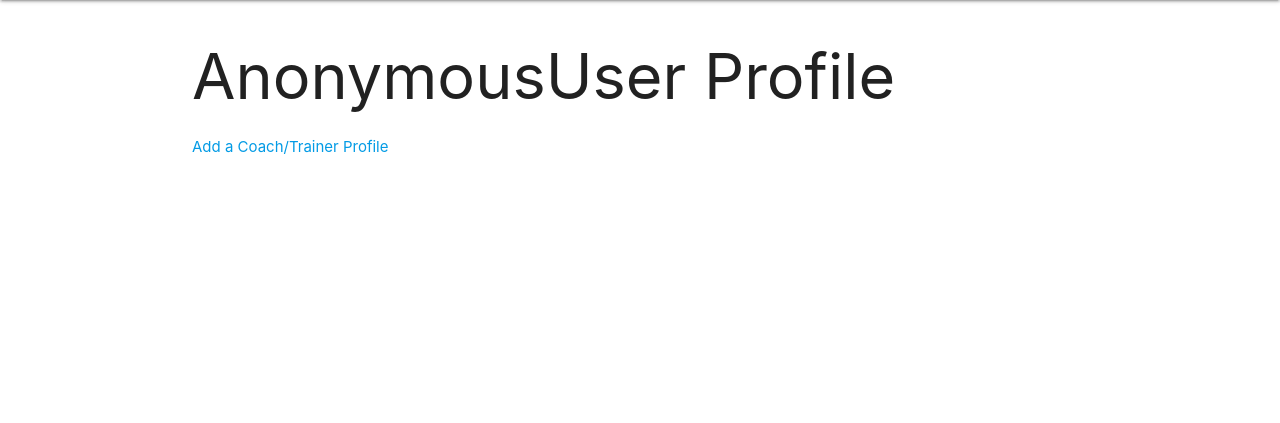
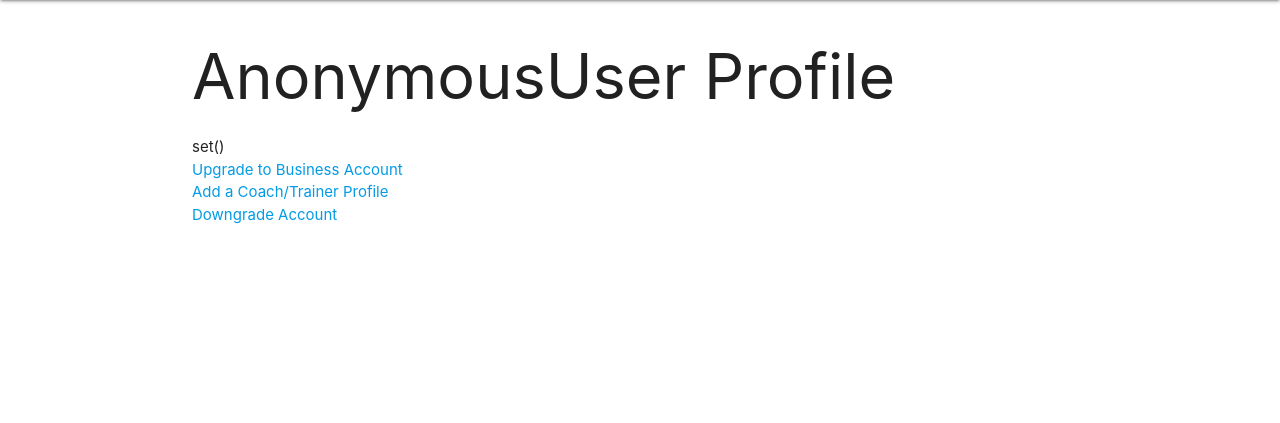
Before and after one commit to Boolean-Hooligans-DjangoApp/Boolean-Fitness-, a Django app: page /profile/ in a window 1280 px wide. Shown: the part 64-487 px from the top of the page. Run offline with Django 4.2, Linux system fonts and the light colour scheme.

Commit message:
add upgrade account with add/remove group functionality

```diff
--- a/main_app/templates/business/index.html
+++ b/main_app/templates/business/index.html
@@ -2,7 +2,9 @@
 {% block content %}
 
 <h1>Business List</h1>
-<a href="{% url 'business_create' %}">Create a business</a>
+{% if perms.main_app.add_business %}
+  <a href="{% url 'business_create' %}">Create a business</a>
+{% endif %}
 
 {% for business in businesses %}
   <div class="card">
--- a/main_app/templates/groupclass/index.html
+++ b/main_app/templates/groupclass/index.html
@@ -2,8 +2,11 @@
 {% block content %}
 
 <h1>Group Classes</h1>
+{% if perms.main_app.add_groupclass %}
 <a href="{% url 'class_create' %}">Create a Class</a>
+{% endif %}
 
+{% if perms.main_app.view_groupclass %}
 {% for groupclass in groupclasses %}
   <div class="card">
     <a href='{% url 'class_detail' groupclass.id %}'>
@@ -18,5 +21,6 @@
     </a>
   </div>
 {% endfor %}
+{% endif %}
 
 {% endblock %}
--- a/main_app/templates/profile/profile.html
+++ b/main_app/templates/profile/profile.html
@@ -1,5 +1,11 @@
 {% extends 'base.html' %}
 {% block content %}
 <h1>{{ user }} Profile</h1>
+{{ perms.main_app }}
+<br>
+<a href="{% url 'upgrade_profile' %}">Upgrade to Business Account</a>
+<br>
 <a href="{% url 'coach_create' %}">Add a Coach/Trainer Profile</a>
+<br>
+<a href="{% url 'downgrade_profile' %}">Downgrade Account</a>
 {% endblock %}
--- a/main_app/urls.py
+++ b/main_app/urls.py
@@ -5,32 +5,24 @@ urlpatterns = [
     path('', views.home, name='home'),
     path('about/', views.about, name='about'),
     path('businesses/', views.business_index, name='index'),
-    path('businesses/<int:business_id>/',
-         views.business_detail, name='business_detail'),
-    path('businesses/create/', views.BusinessCreate.as_view(),
-         name='business_create'),
-    path('businesses/<int:pk>/update/',
-         views.BusinessUpdate.as_view(), name='business_update'),
-    path('businesses/<int:pk>/delete/',
-         views.BusinessDelete.as_view(), name='business_delete'),
+    path('businesses/<int:business_id>/', views.business_detail, name='business_detail'),
+    path('businesses/create/', views.BusinessCreate.as_view(), name='business_create'),
+    path('businesses/<int:pk>/update/', views.BusinessUpdate.as_view(), name='business_update'),
+    path('businesses/<int:pk>/delete/', views.BusinessDelete.as_view(), name='business_delete'),
     path('groupclasses/', views.groupclass_index, name='class_index'),
-    path('groupclasses/<int:groupclass_id>/',
-         views.groupclass_detail, name='class_detail'),
-    path('groupclasses/<int:groupclass_id>/add_review/',
-         views.add_review, name='add_review'),
+    path('groupclasses/<int:groupclass_id>/', views.groupclass_detail, name='class_detail'),
+    path('groupclasses/<int:groupclass_id>/add_review/', views.add_review, name='add_review'),
     path('groupclasses/create', views.GroupClassCreate.as_view(), name='class_create'),
-    path('groupclasses/<int:pk>/update/',
-         views.GroupClassUpdate.as_view(), name='class_update'),
-    path('groupclasses/<int:pk>/delete/',
-         views.GroupClassDelete.as_view(), name='class_delete'),
+    path('groupclasses/<int:pk>/update/', views.GroupClassUpdate.as_view(), name='class_update'),
+    path('groupclasses/<int:pk>/delete/', views.GroupClassDelete.as_view(), name='class_delete'),
     path('coaches/', views.coach_index, name='coach_index'),
     path('coaches/<int:coach_id>/', views.coach_detail, name='coach_detail'),
     path('coaches/create', views.CoachCreate.as_view(), name='coach_create'),
-    path('coaches/<int:pk>/update/',
-         views.CoachUpdate.as_view(), name='coach_update'),
-    path('coaches/<int:pk>/delete/',
-         views.CoachDelete.as_view(), name='coach_delete'),
+    path('coaches/<int:pk>/update/', views.CoachUpdate.as_view(), name='coach_update'),
+    path('coaches/<int:pk>/delete/', views.CoachDelete.as_view(), name='coach_delete'),
     path('profile/', views.profile, name='profile'),
+    path('profile/upgrade', views.upgrade_profile, name='upgrade_profile'),
+        path('profile/downgrade', views.downgrade_profile, name='downgrade_profile'),
     path('accounts/signup/', views.signup, name='signup'),
 
 ]
--- a/main_app/views.py
+++ b/main_app/views.py
@@ -10,8 +10,7 @@ from .forms import ReviewForm
 
 class BusinessCreate(CreateView):
     model = Business
-    fields = ['name', 'email', 'location',
-              'business_type', 'business_hours', 'rates']
+    fields = ['name', 'email', 'location', 'business_type', 'business_hours', 'rates']
 
 
 class BusinessUpdate(UpdateView):
@@ -96,6 +95,18 @@ def coach_detail(request, coach_id):
 def profile(request):
     return render(request, 'profile/profile.html', {'profile': profile})
 
+def upgrade_profile(request):
+    print("it worked")
+    user_group = Group.objects.get(name="Business Account")
+    request.user.groups.add(user_group)
+    return render(request, 'profile/profile.html', {'profile': profile})
+
+def downgrade_profile(request):
+    print("it worked")
+    user_group = Group.objects.get(name="Business Account")
+    request.user.groups.remove(user_group)
+    return render(request, 'profile/profile.html', {'profile': profile})
+
 
 def signup(request):
     error_message = ''
```
